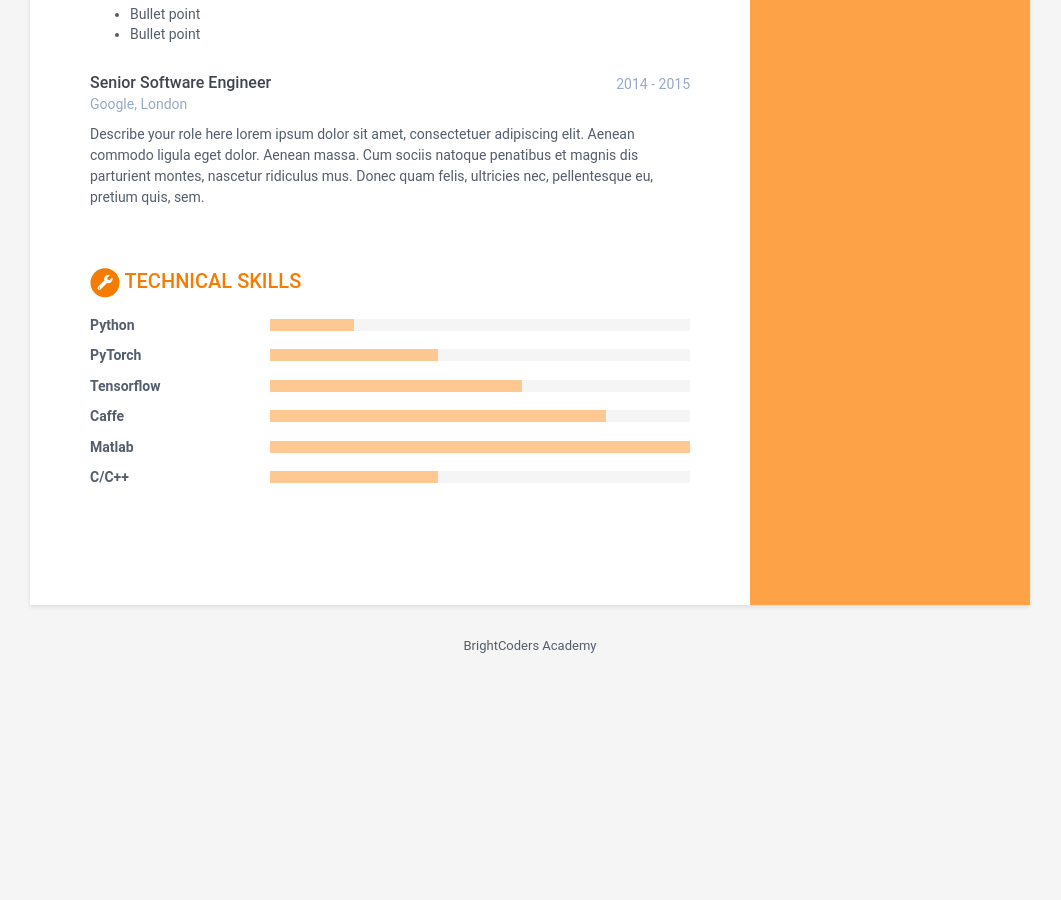
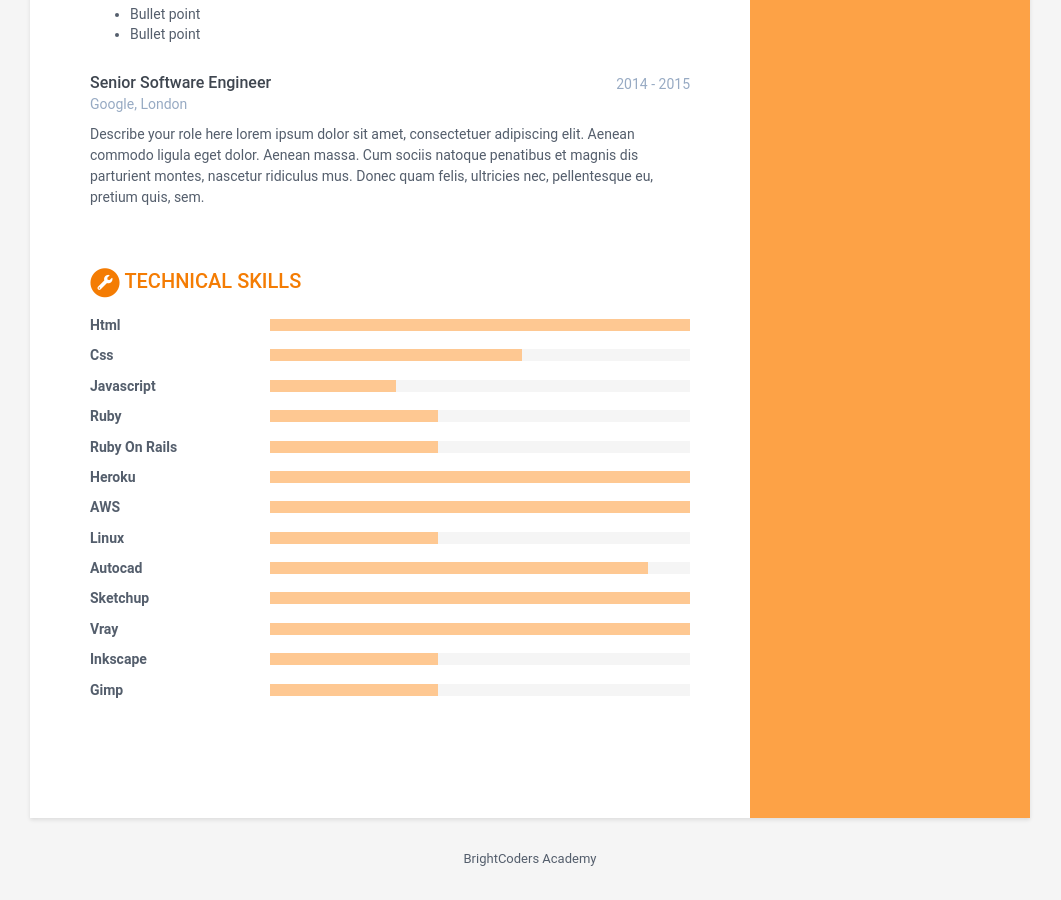
Before and after one commit to BC-MAR-21-ROR/kata-resume-brayandiazc, a Jekyll site: the page built from index.html, in a window 1280 px wide and 900 px high, scrolled down 1332 px. Shown: the whole window, without its empty margins (110-1171 px from the left). Built offline with Jekyll 4.4.1, drawn with Linux system fonts in a browser that asks for light colours; before the commit the page ends 2019 px from its top, so only the background shows below that.

Commit message:
feat(data.yml:): technical skills update

```diff
--- a/_data/data.yml
+++ b/_data/data.yml
@@ -143,22 +143,43 @@ skills:
   title: Technical Skills # NO MODIFICAR
 
   toolset:
-    - name: Python
-      level: 20%
+    - name: Html
+      level: 100%
 
-    - name: PyTorch
+    - name: Css
+      level: 60%
+
+    - name: Javascript
+      level: 30%
+
+    - name: Ruby
       level: 40%
 
-    - name: Tensorflow
-      level: 60%
+    - name: Ruby On Rails
+      level: 40%
 
-    - name: Caffe
-      level: 80%
-
-    - name: Matlab
+    - name: Heroku
       level: 100%
 
-    - name: C/C++
+    - name: AWS
+      level: 100%
+
+    - name: Linux
+      level: 40%
+
+    - name: Autocad
+      level: 90%
+
+    - name: Sketchup
+      level: 100%
+
+    - name: Vray
+      level: 100%
+
+    - name: Inkscape
+      level: 40%
+
+    - name: Gimp
       level: 40%
 
 # NO MODIFICAR
```
